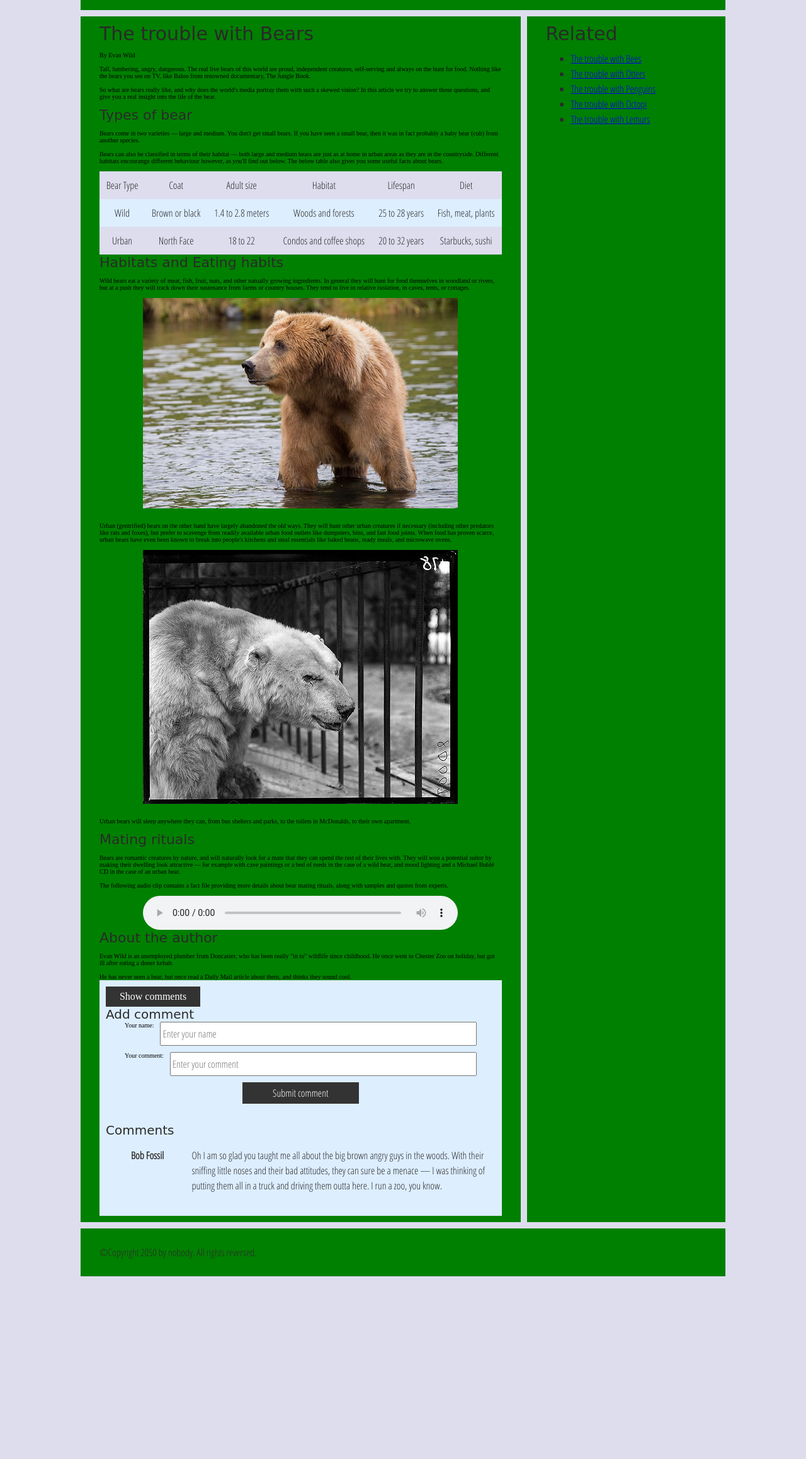
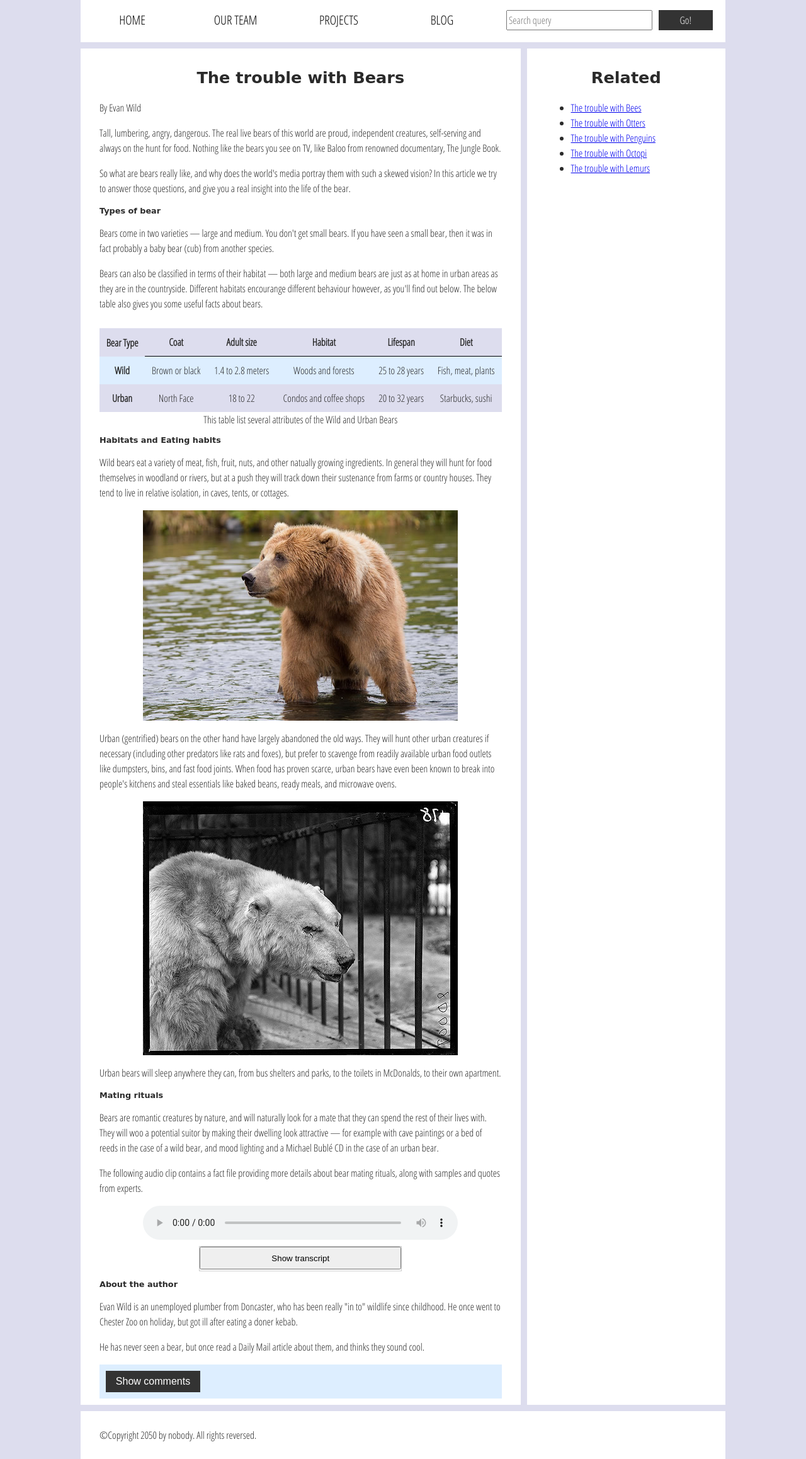
Before and after one commit to rs126/RioP4WebDev, a website: page index.html in a window 1280 px wide. Shown: the part 100-2416 px from the top of the page at 63% size. Before the commit the page ends 2126 px from the top, so only its background shows below. Drawn offline with Linux system fonts and the light colour scheme; files that its build step writes are made by us from their sources; a web font is replaced by a local one.

Commit message:
everything working responsive headings

```diff
--- a/css/style.css
+++ b/css/style.css
@@ -18,9 +18,33 @@ body {
 
 /* || typography */
 
-font[size="7"], font[size="6"], font[size="5"] {
+/*Potentially uneeded section*/
+
+/* font[size="7"], font[size="6"], font[size="5"] {
   font-family: 'Sonsie One', cursive;
   color: #2a2a2a;
+} */
+
+h1, h2, h3 {
+  font-family: 'Sonsie One', cursive;
+  color: #2a2a2a;
+}
+
+
+h1 {
+  font-size: 3vw;
+  color: white;
+  text-shadow: 2px 2px 10px black;
+  text-align: center;
+}
+
+h2{
+  font-size: 2vw;
+  text-align: center;
+}
+
+h3{
+  font-size: 1vw;
 }
 
 p, input, li, table, label {
@@ -28,12 +52,14 @@ p, input, li, table, label {
   color: #2a2a2a;
 }
 
-font[size="7"] {
+/*Bad sematics*/
+
+/* font[size="7"] {
   font-size: 4rem;
   text-align: center;
   color: white;
   text-shadow: 2px 2px 10px black;
-}
+} */
 
 font[size="6"] {
   font-size: 3rem;
@@ -51,8 +77,9 @@ p, li, table {
 
 /* || header layout */
 
-div[class="nav"], article, footer, .secondary {
-  background-color: green;
+nav, article, footer, .secondary {
+  background-color: white;
+
 }
 
 article, footer, .secondary {
@@ -63,7 +90,9 @@ article {
   margin-right: 10px;
 }
 
-div[class="nav"] {
+
+
+nav {
   height: 50px;
   background-color: ff80ff;
   display: flex;
@@ -71,20 +100,20 @@ div[class="nav"] {
   margin-bottom: 10px;
 }
 
-div[class="nav"] ul {
+nav ul {
   padding: 0;
   list-style-type: none;
   flex: 2;
   display: flex;
 }
 
-div[class="nav"] li {
+nav li {
   display: inline;
   text-align: center;
   flex: 1;
 }
 
-div[class="nav"] a {
+nav a {
   display: inline-block;
   font-size: 2rem;
   text-transform: uppercase;
@@ -92,7 +121,7 @@ div[class="nav"] a {
   color: black;
 }
 
-div[class="nav"] .search {
+nav .search {
   flex: 1;
   display: flex;
   align-items: center;
@@ -159,6 +188,10 @@ tbody tr:nth-child(odd) {
   background-color: #def;
 }
 
+caption{
+  caption-side: bottom;
+}
+
 /* styling content images and audio */
 
 img, audio {
@@ -193,16 +226,27 @@ audio {
   margin-bottom: 3rem;
 }
 
+/* .flex-pair{
+  margin-left: -20vw;
+} */
+
+.flex-pair input{
+  width: 40vw;
+}
+
 .comment-form .flex-pair {
   display: flex;
   padding: 0 3rem 1rem;
+  width: 50vw;
+  align-items: flex-end;
+
 }
 
 .comment-form label {
-  align-self: center;
   flex: 2;
   text-align: right;
 }
+
 
 .comment-form input {
   margin-left: 1rem;
@@ -212,6 +256,10 @@ audio {
 .show-hide {
   text-align: center;
   width: 150px;
+}
+
+#commentbutton:focus-visible{
+  outline: 2px solid crimson;
 }
 
 .comment-form input, .comment-form label, .show-hide {
@@ -248,3 +296,23 @@ audio {
 .comment-container li p:nth-child(2) {
   flex: 5;
 }
+
+.transcript-container {
+  width: 25vw;
+  margin: 10px auto;
+  border: 1px solid #ccc;
+  min-height: 38px;
+  font-size: 18%;
+}
+
+.transcript {
+  height: 0;
+  width: 100%;
+  overflow: auto;
+  padding: 0 10px;
+}
+
+.transcript-container button {
+  width: 100%;
+  height: 36px;
+}
--- a/index.html
+++ b/index.html
@@ -1,11 +1,15 @@
 <!DOCTYPE html>
-<html>
+<html lang="en">
+
 <head>
   <meta charset="utf-8">
+  <link rel="stylesheet" href="/css/style.css">
 
   <title>Accessibility assessment</title>
-    <link href="https://fonts.googleapis.com/css?family=Open+Sans+Condensed:300|Sonsie+One" rel="stylesheet" type="text/css">
+  <link href="https://fonts.googleapis.com/css?family=Open+Sans+Condensed:300|Sonsie+One" rel="stylesheet"
+    type="text/css">
   <link rel="stylesheet" href="style.css">
+
 
   <!-- the below three lines are a fix to get HTML5 semantic elements working in old versions of Internet Explorer-->
   <!--[if lt IE 9]>
@@ -15,10 +19,12 @@
 
 <body>
   <div class="header">
-      <font size="7">Welcome to our wildlife website</font>
+    <h1>Welcome to our wildlife website</h1>
   </div>
 
-    <div class="nav">
+
+  <nav class="nav">
+
     <ul>
       <li><a href="#">Home</a></li>
       <li><a href="#">Our team</a></li>
@@ -27,113 +33,149 @@
     </ul>
 
     <form class="search">
-        <input type="search" name="q" placeholder="Search query">
+      <input type="search" name="q" placeholder="Search query" aria-label="Search Query Box">
       <input type="submit" value="Go!">
     </form>
-    </div>
+  </nav>
 
   <main>
     <article>
-        <font size="6">The trouble with Bears</font>
-        <br><br>
-        By Evan Wild
-        <br><br>
-        Tall, lumbering, angry, dangerous. The real live bears of this world are proud, independent creatures, self-serving and always on the hunt for food. Nothing like the bears you see on TV, like Baloo from renowned documentary, The Jungle Book.
-        <br><br>
-        So what are bears really like, and why does the world's media portray them with such a skewed vision? In this article we try to answer those questions, and give you a real insight into the life of the bear.
-        <br><br>
-        <font size="5">Types of bear</font>
-        <br><br>
-        Bears come in two varieties — large and medium. You don't get small bears. If you have seen a small bear, then it was in fact probably a baby bear (cub) from another species.
-        <br><br>
-        Bears can also be classified in terms of their habitat — both large and medium bears are just as at home in urban areas as they are in the countryside. Different habitats encourange different behaviour however, as you'll find out below. The below table also gives you some useful facts about bears.
-        <br><br>
+      <h2>The trouble with Bears</h2>
+
+
+      <p>By Evan Wild</p>
+
+
+      <p>Tall, lumbering, angry, dangerous. The real live bears of this world are proud, independent creatures,
+        self-serving and always on the hunt for food. Nothing like the bears you see on TV, like Baloo from renowned
+        documentary, The Jungle Book.</p>
+
+      <p>So what are bears really like, and why does the world's media portray them with such a skewed vision? In this
+        article we try to answer those questions, and give you a real insight into the life of the bear.</p>
+
+      <h3>Types of bear</h3>
+
+      <p>Bears come in two varieties — large and medium. You don't get small bears. If you have seen a small bear, then
+        it was in fact probably a baby bear (cub) from another species.</p>
+
+      <p>Bears can also be classified in terms of their habitat — both large and medium bears are just as at home in
+        urban areas as they are in the countryside. Different habitats encourange different behaviour however, as you'll
+        find out below. The below table also gives you some useful facts about bears.</p>
+      <br>
       <table>
+        <caption>This table list several attributes of the Wild and Urban Bears</caption>
         <thead>
           <tr>
-              <td>Bear Type</td>
-              <td>Coat</td>
-              <td>Adult size</td>
-              <td>Habitat</td>
-              <td>Lifespan</td>
-              <td>Diet</td>
+            <th scope="row" aria-sort="ascending">Bear Type</th>
+            <th scope="col">Coat</th>
+            <th scope="col">Adult size</th>
+            <th scope="col">Habitat</th>
+            <th scope="col">Lifespan</th>
+            <th scope="col">Diet</th>
           </tr>
         </thead>
         <tbody>
           <tr>
-              <td>Wild</td>
-              <td>Brown or black</td>
-              <td>1.4 to 2.8 meters</td>
-              <td>Woods and forests</td>
-              <td>25 to 28 years</td>
-              <td>Fish, meat, plants</td>
+            <th scope="row">Wild</th>
+            <td >Brown or black</td>
+            <td >1.4 to 2.8 meters</td>
+            <td >Woods and forests</td>
+            <td >25 to 28 years</td>
+            <td >Fish, meat, plants</td>
           </tr>
           <tr>
-              <td>Urban</td>
-              <td>North Face</td>
-              <td>18 to 22</td>
-              <td>Condos and coffee shops</td>
-              <td>20 to 32 years</td>
-              <td>Starbucks, sushi</td>
+            <th scope="row">Urban</th>
+            <td >North Face</td>
+            <td >18 to 22</td>
+            <td >Condos and coffee shops</td>
+            <td >20 to 32 years</td>
+            <td >Starbucks, sushi</td>
           </tr>
         </tbody>
+
       </table>
 
-        <font size="5">Habitats and Eating habits</font>
-        <br><br>
-        Wild bears eat a variety of meat, fish, fruit, nuts, and other natually growing ingredients. In general they will hunt for food themselves in woodland or rivers, but at a push they will track down their sustenance from farms or country houses. They tend to live in relative isolation, in caves, tents, or cottages.
-        <br><br>
-        <img src="media/wild-bear.jpg">
-        <br><br>
-        Urban (gentrified) bears on the other hand have largely abandoned the old ways. They will hunt other urban creatures if necessary (including other predators like rats and foxes), but prefer to scavenge from readily available urban food outlets like dumpsters, bins, and fast food joints. When food has proven scarce, urban bears have even been known to break into people's kitchens and steal essentials like baked beans, ready meals, and microwave ovens.
-        <br><br>
-        <img src="media/urban-bear.jpg">
-        <br><br>
-        Urban bears will sleep anywhere they can, from bus shelters and parks, to the toilets in McDonalds, to their own apartment.
-        <br><br>
-        <font size="5">Mating rituals</font>
-        <br><br>
-        Bears are romantic creatures by nature, and will naturally look for a mate that they can spend the rest of their lives with. They will woo a potential suitor by making their dwelling look attractive — for example with cave paintings or a bed of reeds in the case of a wild bear, and mood lighting and a Michael Bublé CD in the case of an urban bear.
-        <br><br>
-        The following audio clip contains a fact file providing more details about bear mating rituals, along with samples and quotes from experts.
-        <br><br>
+
+
+
+      <h3>Habitats and Eating habits</h3>
+      <p>Wild bears eat a variety of meat, fish, fruit, nuts, and other natually growing ingredients. In general they
+        will hunt for food themselves in woodland or rivers, but at a push they will track down their sustenance from
+        farms or country houses. They tend to live in relative isolation, in caves, tents, or cottages.</p>
+
+      <img src="media/wild-bear.jpg" alt="Wild Bear image">
+
+      <p>Urban (gentrified) bears on the other hand have largely abandoned the old ways. They will hunt other urban
+        creatures if necessary (including other predators like rats and foxes), but prefer to scavenge from readily
+        available urban food outlets like dumpsters, bins, and fast food joints. When food has proven scarce, urban
+        bears have even been known to break into people's kitchens and steal essentials like baked beans, ready meals,
+        and microwave ovens.</p>
+
+      <img src="media/urban-bear.jpg" alt="Urban Bear image">
+
+      <p>Urban bears will sleep anywhere they can, from bus shelters and parks, to the toilets in McDonalds, to their
+        own apartment.</p>
+
+      <h3>Mating rituals</h3>
+
+      <p>Bears are romantic creatures by nature, and will naturally look for a mate that they can spend the rest of
+        their lives with. They will woo a potential suitor by making their dwelling look attractive — for example with
+        cave paintings or a bed of reeds in the case of a wild bear, and mood lighting and a Michael Bublé CD in the
+        case of an urban bear.</p>
+
+      <p>The following audio clip contains a fact file providing more details about bear mating rituals, along with
+        samples and quotes from experts.</p>
+
       <audio controls>
         <source src="media/bear.mp3" type="audio/mp3">
         <source src="media/bear.ogg" type="audio/ogg">
-          <p>It looks like your browser doesn't support HTML5 audio players.</p>
+        <p>It looks like your browser doesn't support HTML5 audio players. please click on this <a
+            href="media/bear.mp3">link to download</a> it</p>
+
       </audio>
-
+      <div class="transcript-container">
+        <div class="transcript-control">
+          <button>Show transcript</button>
+        </div>
+        <section class="transcript">
+          <p><strong>Unnamed Person</strong>: This isn't really an audio fact file about bears... but it is an audio
+            file you can transcribe.</p>
+        </section>
+      </div>
       <aside>
 
-          <font size="5">About the author</font>
-        <br><br>
-          Evan Wild is an unemployed plumber from Doncaster, who has been really "in to" wildlife since childhood. He once went to Chester Zoo on holiday, but got ill after eating a doner kebab.
-        <br><br>
-          He has never seen a bear, but once read a Daily Mail article about them, and thinks they sound cool.
+        <h3>About the author</h3>
+
+        <p>Evan Wild is an unemployed plumber from Doncaster, who has been really "in to" wildlife since childhood. He
+          once went to Chester Zoo on holiday, but got ill after eating a doner kebab.</p>
+
+        <p>He has never seen a bear, but once read a Daily Mail article about them, and thinks they sound cool.</p>
 
       </aside>
       <section class="comments">
-          <div class="show-hide">Show comments</div>
+        <button id="commentbutton" class="show-hide">Show comments</button>
 
         <div class="comment-wrapper">
 
-            <font size="6">Add comment</font>
+          <h3>Add comment</h3>
 
           <form class="comment-form">
             <div class="flex-pair">
-                Your name:
+              <label for="name" >Your name:
               <input type="text" name="name" id="name" placeholder="Enter your name">
+              </label>
             </div>
             <div class="flex-pair">
-                Your comment:
+              <label for="comment">Your comment:
               <input type="text" name="comment" id="comment" placeholder="Enter your comment">
+              </label>
             </div>
             <div>
               <input type="submit" value="Submit comment">
             </div>
           </form>
 
-            <font size="6">Comments</font>
+          <h3>Comments</h3>
 
           <ul class="comment-container">
 
@@ -141,7 +183,9 @@
 
               <p>Bob Fossil</p>
 
-                <p>Oh I am so glad you taught me all about the big brown angry guys in the woods. With their sniffing little noses and their bad attitudes, they can sure be a menace — I was thinking of putting them all in a truck and driving them outta here. I run a zoo, you know.</p>
+              <p>Oh I am so glad you taught me all about the big brown angry guys in the woods. With their sniffing
+                little noses and their bad attitudes, they can sure be a menace — I was thinking of putting them all in
+                a truck and driving them outta here. I run a zoo, you know.</p>
 
             </li>
 
@@ -149,10 +193,15 @@
 
         </div>
       </section>
+
+
+
+
+        <script src="js/main.js"></script>
     </article>
 
     <div class="secondary">
-        <font size="6">Related</font>
+      <h2>Related</h2>
 
       <ul>
         <li><a href="#">The trouble with Bees</a></li>
@@ -168,7 +217,8 @@
     <p>©Copyright 2050 by nobody. All rights reversed.</p>
   </footer>
 
-    <script src="main.js"></script>
+
 
 </body>
+
 </html>
```
Also changed, not shown: js/main.js (+17 -0 lines), README.md. Lines whose indentation alone changed are shown as unchanged.
